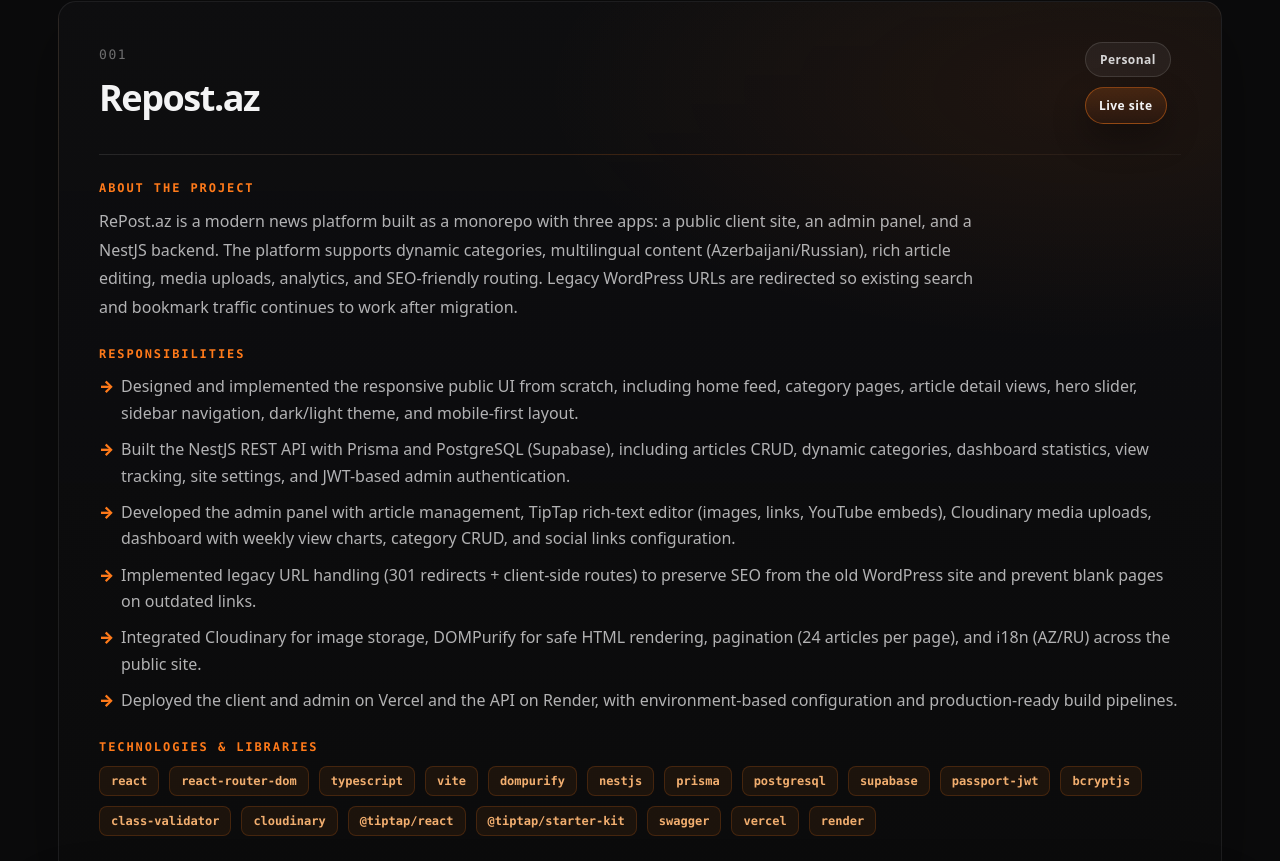
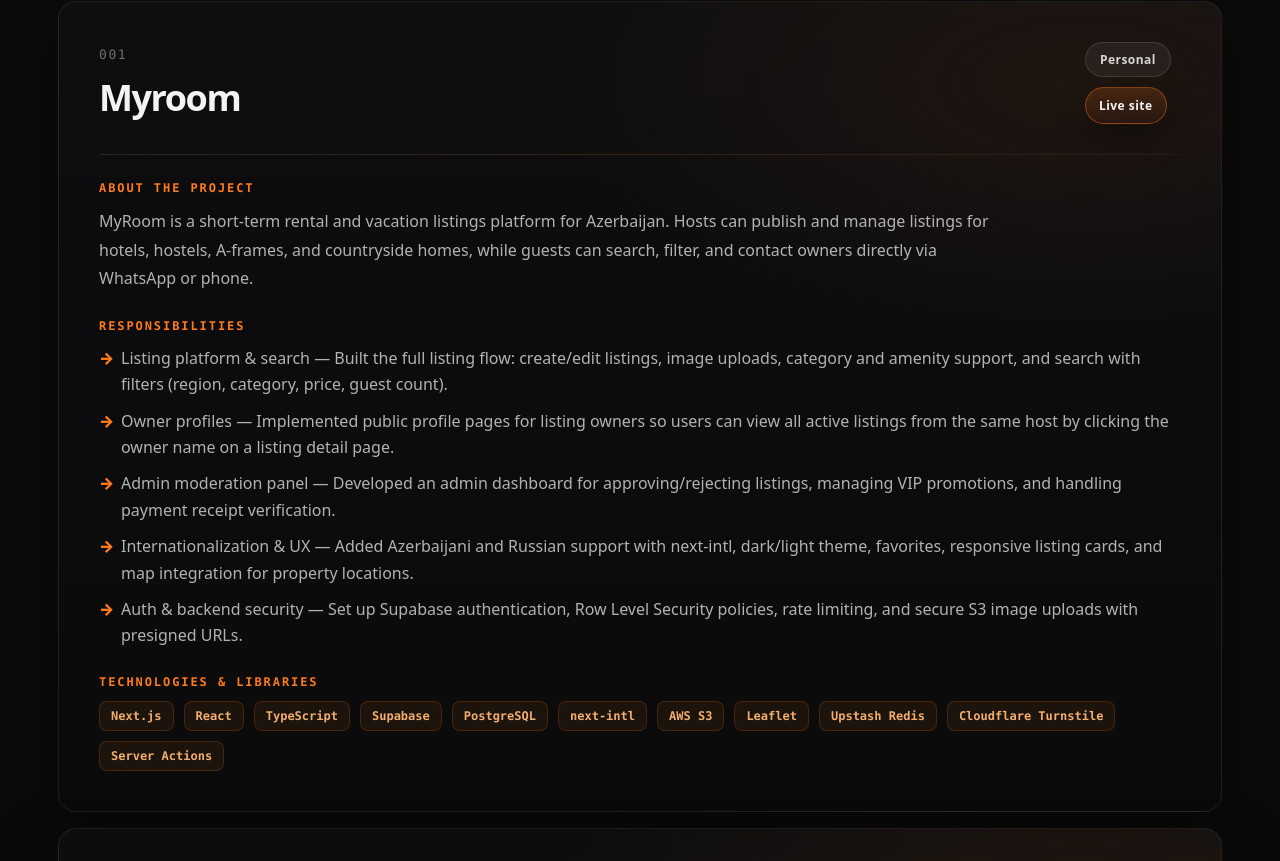
Before and after one commit to Alikh0801/Portfolio, a React (Vite) app in the folder client/: page / in a window 1280 px wide. Shown: the part 1019-1880 px from the top of the page. Built offline with nearby package versions, Linux system fonts and the light colour scheme.

Commit message:
Add Myroom personal project as first portfolio entry
Introduce the MyRoom short-term rental platform with description, responsibilities, and tech stack at the top of the projects list.

Co-authored-by: Kh_Ali <Alikh0801@users.noreply.github.com>

```diff
--- a/client/src/data/projects.ts
+++ b/client/src/data/projects.ts
@@ -13,6 +13,34 @@ export type Project = {
 
 // Replace these examples with your real projects.
 export const projects: Project[] = [
+  {
+    title: "Myroom",
+    imageUrl: "#",
+    siteUrl: "https://myroom.az/",
+    type: "personal",
+    description:
+      "MyRoom is a short-term rental and vacation listings platform for Azerbaijan. Hosts can publish and manage listings for hotels, hostels, A-frames, and countryside homes, while guests can search, filter, and contact owners directly via WhatsApp or phone.",
+    responsibilities: [
+      "Listing platform & search — Built the full listing flow: create/edit listings, image uploads, category and amenity support, and search with filters (region, category, price, guest count).",
+      "Owner profiles — Implemented public profile pages for listing owners so users can view all active listings from the same host by clicking the owner name on a listing detail page.",
+      "Admin moderation panel — Developed an admin dashboard for approving/rejecting listings, managing VIP promotions, and handling payment receipt verification.",
+      "Internationalization & UX — Added Azerbaijani and Russian support with next-intl, dark/light theme, favorites, responsive listing cards, and map integration for property locations.",
+      "Auth & backend security — Set up Supabase authentication, Row Level Security policies, rate limiting, and secure S3 image uploads with presigned URLs.",
+    ],
+    technologies: [
+      "Next.js",
+      "React",
+      "TypeScript",
+      "Supabase",
+      "PostgreSQL",
+      "next-intl",
+      "AWS S3",
+      "Leaflet",
+      "Upstash Redis",
+      "Cloudflare Turnstile",
+      "Server Actions",
+    ],
+  },
   {
     title: "Repost.az",
     imageUrl: "#",
```
